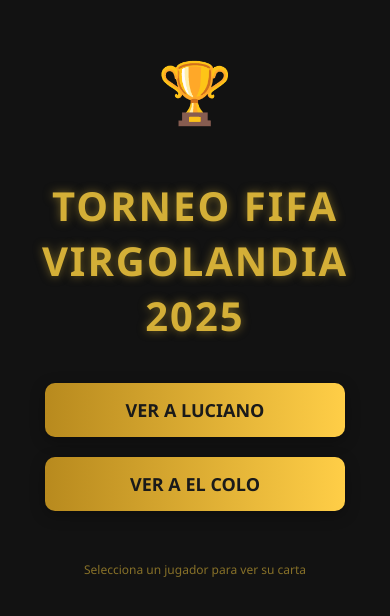
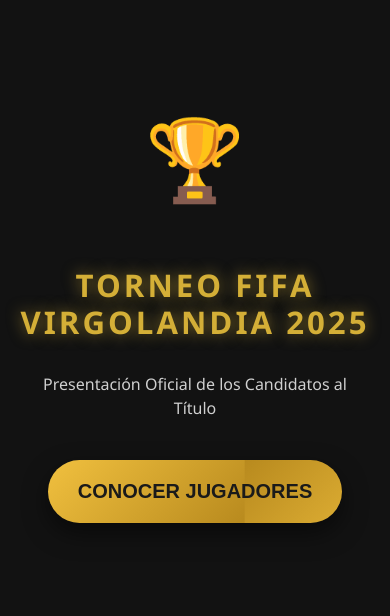
Before and after one commit to FedericoM77/Torneofifa, a plain HTML site: page index.html in a window 390 px wide. Shown: the part 102-718 px from the top of the page. Drawn offline with Linux system fonts and the light colour scheme.

Commit message:
Revamp index.html for FIFA tournament page
Updated the HTML structure and styles for the FIFA tournament page, including improved responsiveness and animation effects.

```diff
--- a/index.html
+++ b/index.html
@@ -2,82 +2,161 @@
 <html lang="es">
 <head>
 <meta charset="UTF-8">
-<meta name="viewport" content="width=device-width, initial-scale=1.0">
-<title>Torneo FIFA - Selección de Jugador</title>
+<meta name="viewport" content="width=device-width, initial-scale=1.0, maximum-scale=1.0, user-scalable=no">
+<title>Torneo FIFA - Inicio</title>
 <style>
+  * { box-sizing: border-box; }
+
   body {
     margin: 0;
-    padding: 0;
+    padding: 20px; /* Margen de seguridad para que nada pegue en los bordes */
     background-color: #121212;
     font-family: 'Segoe UI', Tahoma, Geneva, Verdana, sans-serif;
     display: flex;
     flex-direction: column;
     align-items: center;
     justify-content: center;
-    min-height: 100vh;
+    /* Usamos dvh para que se adapte a las barras del navegador móvil */
+    min-height: 100dvh;
     color: #d4af37;
     text-align: center;
+    /* Permitimos scroll si la pantalla es muy pequeña verticalmente */
+    overflow-y: auto;
+    overflow-x: hidden;
   }
 
+  /* Animación de entrada suave */
+  .fade-in { animation: fadeIn 0.8s ease-in forwards; }
+  @keyframes fadeIn { from { opacity: 0; transform: translateY(20px); } to { opacity: 1; transform: translateY(0); } }
+
   h1 {
-    font-size: 40px;
+    /* El tamaño de letra se adapta: mínimo 30px, preferido 8% del ancho, máximo 45px */
+    font-size: clamp(30px, 8vw, 45px);
     text-transform: uppercase;
-    letter-spacing: 2px;
-    margin-bottom: 40px;
-    text-shadow: 0 0 10px rgba(212, 175, 55, 0.5);
+    letter-spacing: 3px;
+    margin-bottom: 15px;
+    text-shadow: 0 0 15px rgba(212, 175, 55, 0.6);
+    line-height: 1.2;
+    width: 100%;
+  }
+
+  .subtitle {
+      font-size: 16px;
+      color: #fff;
+      opacity: 0.8;
+      margin-bottom: 40px;
+      max-width: 90%;
+      line-height: 1.5;
   }
 
   .logo-area {
-      font-size: 60px;
+      font-size: 80px;
       margin-bottom: 20px;
+      animation: bounce 2s infinite;
+  }
+  @keyframes bounce {
+      0%, 100% { transform: translateY(0); }
+      50% { transform: translateY(-15px); }
   }
 
+  /* --- BOTONES --- */
   .menu-container {
     display: flex;
     flex-direction: column;
-    gap: 20px;
-    width: 80%;
-    max-width: 300px;
+    gap: 15px;
+    width: 100%;
+    max-width: 340px; /* Ancho máximo para que no se vea gigante en Tablet/PC */
+    padding-bottom: 20px; /* Espacio extra abajo para scrolling */
   }
 
+  /* Botón Principal (Con efectos táctiles) */
+  .main-btn {
+    background: linear-gradient(135deg, #b88a1e, #ffce47, #b88a1e);
+    background-size: 200% auto;
+    border: none;
+    padding: 20px 30px; /* Botón grande para dedos */
+    font-size: 20px;
+    font-weight: 800;
+    color: #1a1a1a;
+    text-transform: uppercase;
+    border-radius: 50px;
+    cursor: pointer;
+    box-shadow: 0 10px 25px rgba(0, 0, 0, 0.5);
+    transition: transform 0.1s, box-shadow 0.1s; /* Transición rápida para tacto */
+    animation: shine 3s infinite linear;
+    text-decoration: none;
+    touch-action: manipulation; /* Mejora la respuesta al toque */
+    -webkit-tap-highlight-color: transparent; /* Quita el recuadro azul en Android */
+  }
+
+  /* Efecto al presionar con el dedo */
+  .main-btn:active { transform: scale(0.95); box-shadow: 0 5px 15px rgba(0,0,0,0.5); }
+
+  /* Botones de Jugadores */
   .player-btn {
-    background: linear-gradient(90deg, #b88a1e, #ffce47);
-    border: none;
-    padding: 15px 20px;
+    background: rgba(255, 255, 255, 0.08);
+    border: 1px solid #d4af37;
+    padding: 18px; /* Buena zona de toque */
     font-size: 18px;
     font-weight: bold;
-    color: #1a1a1a;
+    color: #d4af37;
     text-transform: uppercase;
-    border-radius: 10px;
+    border-radius: 15px;
     text-decoration: none;
-    box-shadow: 0 4px 15px rgba(0,0,0,0.3);
-    transition: transform 0.2s;
-    display: block; /* Para que funcione como bloque */
+    transition: background 0.2s, transform 0.1s;
+    display: block;
+    -webkit-tap-highlight-color: transparent;
   }
 
-  .player-btn:hover {
-    transform: scale(1.05);
-    background: #fff;
+  /* Efecto al presionar */
+  .player-btn:active {
+    background: #d4af37;
+    color: #1a1a1a;
+    transform: scale(0.98);
   }
 
-  p { opacity: 0.6; margin-top: 50px; font-size: 12px; }
+  /* ESTADOS */
+  .hidden { display: none !important; }
 
+  @keyframes shine { to { background-position: 200% center; } }
 </style>
+
+<script>
+    function mostrarJugadores() {
+        // Efecto de vibración si el celular lo permite (Feedback háptico)
+        if (navigator.vibrate) { navigator.vibrate(50); }
+
+        document.getElementById('seccion-bienvenida').classList.add('hidden');
+        document.getElementById('seccion-lista').classList.remove('hidden');
+        document.getElementById('seccion-lista').classList.add('fade-in');
+    }
+</script>
 </head>
 <body>
 
-  <div class="logo-area">🏆</div>
+  <div id="seccion-bienvenida" style="width: 100%; display: flex; flex-direction: column; align-items: center;">
+      <div class="logo-area">🏆</div>
 
-  <h1>Torneo FIFA<br>Virgolandia 2025</h1>
+      <h1>Torneo FIFA<br>Virgolandia 2025</h1>
 
-  <div class="menu-container">
-    <a href="luciano.html" class="player-btn">Ver a LUCIANO</a>
+      <p class="subtitle">Presentación Oficial de los Candidatos al Título</p>
 
-    <a href="colo.html" class="player-btn">Ver a EL COLO</a>
+      <button onclick="mostrarJugadores()" class="main-btn">
+          Conocer Jugadores
+      </button>
+  </div>
 
-    </div>
 
-  <p>Selecciona un jugador para ver su carta</p>
+  <div id="seccion-lista" class="hidden menu-container">
+      <h2 style="margin-bottom: 25px; text-transform: uppercase; font-size: 24px;">Selecciona tu Guerrero</h2>
+
+      <a href="luciano.html" class="player-btn">LUCIANO</a>
+      <a href="colo.html" class="player-btn">EL COLO</a>
+      <a href="facu.html" class="player-btn">FACU</a>
+      <a href="fede.html" class="player-btn">FEDE</a>
+
+      <p style="margin-top: 30px; font-size: 11px; opacity: 0.5;">EA SPORTS - IT'S IN THE GAME</p>
+  </div>
 
 </body>
 </html>
```
